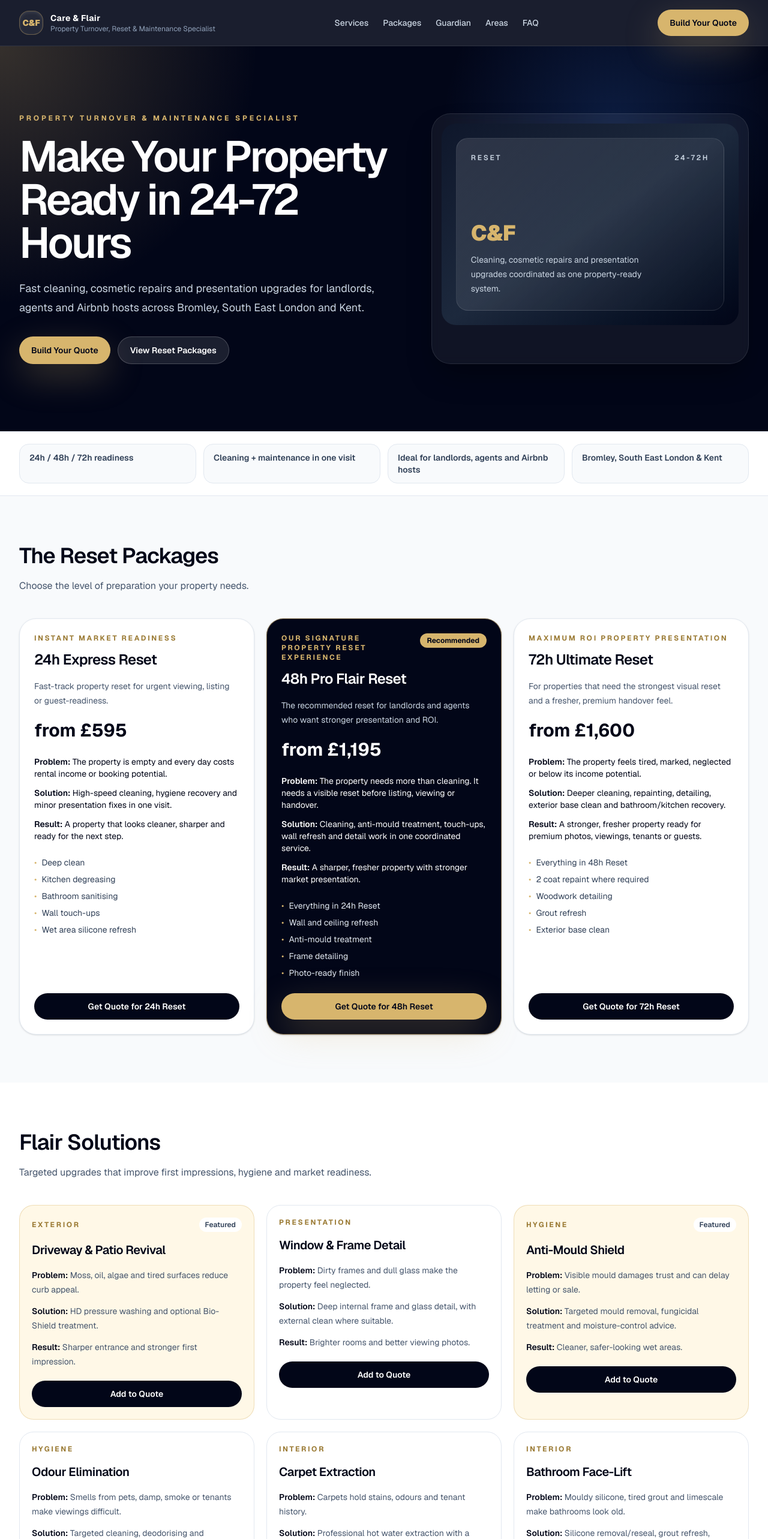
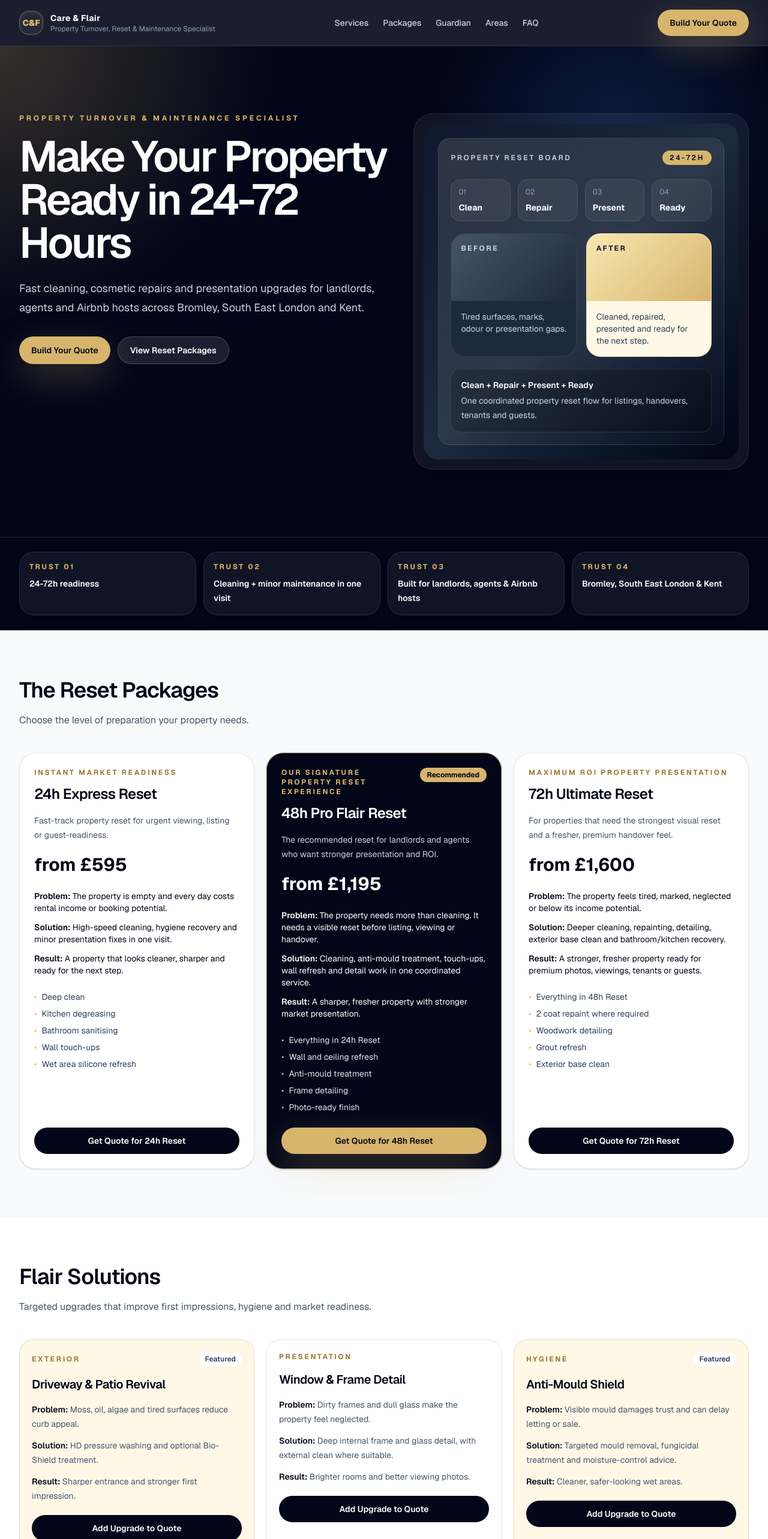
Before and after one commit to RomanKozhushko/Careandflair, a Next.js app: page / in a window 1280 px wide. Shown: the top 2566 px of the page at 60% size. Built offline with nearby package versions, Linux system fonts and the light colour scheme.

Commit message:
Improve homepage trust and visual polish

```diff
--- a/src/app/page.tsx
+++ b/src/app/page.tsx
@@ -5,6 +5,7 @@ import { FAQSection } from "@/homepage/FAQSection";
 import { FlairSolutionsGrid } from "@/homepage/FlairSolutionsGrid";
 import { GuardianPlansSection } from "@/homepage/GuardianPlansSection";
 import { HeroSection } from "@/homepage/HeroSection";
+import { HowItWorksSection } from "@/homepage/HowItWorksSection";
 import { ResetPackagesSection } from "@/homepage/ResetPackagesSection";
 import { TrustBadges } from "@/homepage/TrustBadges";
 import { Footer } from "@/layout/Footer";
@@ -19,6 +20,7 @@ export default function Home() {
         <TrustBadges />
         <ResetPackagesSection />
         <FlairSolutionsGrid />
+        <HowItWorksSection />
         <GuardianPlansSection />
         <BeforeAfterPreview />
         <AreasServedSection />
--- a/src/data/cta-mappings.json
+++ b/src/data/cta-mappings.json
@@ -1,13 +1,14 @@
 [
   { "id": "build-your-quote", "label": "Build Your Quote", "href": "/quote" },
+  { "id": "build-my-property-reset-quote", "label": "Build My Property Reset Quote", "href": "/quote" },
   { "id": "view-reset-packages", "label": "View Reset Packages", "href": "#packages" },
   { "id": "quote-24h-reset", "label": "Get Quote for 24h Reset", "href": "/quote?preset=24h-express-reset" },
   { "id": "quote-48h-reset", "label": "Get Quote for 48h Reset", "href": "/quote?preset=48h-pro-flair-reset" },
   { "id": "quote-72h-reset", "label": "Get Quote for 72h Reset", "href": "/quote?preset=72h-ultimate-reset" },
-  { "id": "quote-driveway-patio", "label": "Add to Quote", "href": "/quote?preset=driveway-patio-revival" },
-  { "id": "quote-window-frame", "label": "Add to Quote", "href": "/quote?preset=window-frame-detail" },
-  { "id": "quote-anti-mould", "label": "Add to Quote", "href": "/quote?preset=anti-mould-shield" },
-  { "id": "quote-odour", "label": "Add to Quote", "href": "/quote?preset=odour-elimination" },
-  { "id": "quote-carpet", "label": "Add to Quote", "href": "/quote?preset=carpet-extraction" },
-  { "id": "quote-bathroom", "label": "Add to Quote", "href": "/quote?preset=bathroom-face-lift" }
+  { "id": "quote-driveway-patio", "label": "Add Upgrade to Quote", "href": "/quote?upgrade=driveway-patio-revival" },
+  { "id": "quote-window-frame", "label": "Add Upgrade to Quote", "href": "/quote?upgrade=window-frame-detail" },
+  { "id": "quote-anti-mould", "label": "Add Upgrade to Quote", "href": "/quote?upgrade=anti-mould-shield" },
+  { "id": "quote-odour", "label": "Add Upgrade to Quote", "href": "/quote?upgrade=odour-elimination" },
+  { "id": "quote-carpet", "label": "Add Upgrade to Quote", "href": "/quote?upgrade=carpet-extraction" },
+  { "id": "quote-bathroom", "label": "Add Upgrade to Quote", "href": "/quote?upgrade=bathroom-face-lift" }
 ]
--- a/src/data/homepage-sections.json
+++ b/src/data/homepage-sections.json
@@ -10,11 +10,12 @@
     "primaryCtaId": "build-your-quote",
     "secondaryCtaId": "view-reset-packages",
     "trustBadges": [
-      "24h / 48h / 72h readiness",
-      "Cleaning + maintenance in one visit",
-      "Ideal for landlords, agents and Airbnb hosts",
+      "24-72h readiness",
+      "Cleaning + minor maintenance in one visit",
+      "Built for landlords, agents & Airbnb hosts",
       "Bromley, South East London & Kent"
-    ]
+    ],
+    "visualSteps": ["Clean", "Repair", "Present", "Ready"]
   },
   {
     "id": "reset-packages",
@@ -33,18 +34,32 @@
     "subtitle": "Targeted upgrades that improve first impressions, hygiene and market readiness."
   },
   {
+    "id": "how-it-works",
+    "type": "howItWorks",
+    "visible": true,
+    "order": 4,
+    "title": "How It Works",
+    "subtitle": "A simple route from property condition to viewing-ready presentation.",
+    "steps": [
+      { "title": "Send property details", "description": "Share the property type, postcode, urgency and photos when available." },
+      { "title": "Choose reset level", "description": "Pick 24h, 48h or 72h based on condition, deadline and presentation goal." },
+      { "title": "We clean, repair and prepare", "description": "Cleaning, minor maintenance and presentation fixes are coordinated together." },
+      { "title": "Property ready for viewing, tenant or guest", "description": "The property is prepared for photos, handover, viewing or short-let turnaround." }
+    ]
+  },
+  {
     "id": "before-after",
     "type": "beforeAfter",
     "visible": true,
-    "order": 4,
-    "title": "Before & After Transformations",
-    "subtitle": "A preview of the property reset standard we are building around."
+    "order": 5,
+    "title": "Before & After Preview",
+    "subtitle": "Real project images can be added from admin later. These placeholders show the intended transformation format without inventing fake work."
   },
   {
     "id": "guardian-plans",
     "type": "guardianPlans",
     "visible": true,
-    "order": 5,
+    "order": 6,
     "title": "Guardian Property Oversight",
     "subtitle": "Recurring checks, reporting and small-fix support for landlords, agents and hosts."
   },
@@ -52,7 +67,7 @@
     "id": "areas-served",
     "type": "areas",
     "visible": true,
-    "order": 6,
+    "order": 7,
     "title": "Areas Served",
     "subtitle": "Local property reset support across our core operating area."
   },
@@ -60,7 +75,7 @@
     "id": "faq",
     "type": "faq",
     "visible": true,
-    "order": 7,
+    "order": 8,
     "title": "Common Questions",
     "subtitle": "Clear answers before you request a quote."
   },
@@ -68,9 +83,9 @@
     "id": "final-cta",
     "type": "cta",
     "visible": true,
-    "order": 8,
+    "order": 9,
     "title": "Need a property ready fast?",
     "subtitle": "Start with a guided quote and choose the package that fits the condition, timeline and property type.",
-    "primaryCtaId": "build-your-quote"
+    "primaryCtaId": "build-my-property-reset-quote"
   }
 ]
--- a/src/homepage/HeroSection.tsx
+++ b/src/homepage/HeroSection.tsx
@@ -5,24 +5,54 @@ export function HeroSection() {
   const section = findSection("hero");
   const primaryCta = findCta(section.primaryCtaId);
   const secondaryCta = findCta(section.secondaryCtaId);
+  const visualSteps = section.visualSteps ?? [];
 
   return (
     <section className="relative overflow-hidden bg-slate-950 text-white">
       <div className="absolute inset-0 bg-[radial-gradient(circle_at_top_left,rgba(215,181,109,0.24),transparent_30%),radial-gradient(circle_at_80%_20%,rgba(59,130,246,0.18),transparent_25%)]" />
-      <div className="relative mx-auto grid max-w-7xl gap-10 px-4 py-20 sm:px-6 lg:grid-cols-[1.1fr_0.9fr] lg:px-8 lg:py-28">
+      <div className="relative mx-auto grid max-w-7xl gap-10 px-4 py-20 sm:px-6 lg:grid-cols-[1.05fr_0.95fr] lg:px-8 lg:py-28">
         <div>
           <p className="text-xs font-bold uppercase tracking-[0.32em] text-[#d7b56d]">{section.eyebrow}</p>
           <h1 className="mt-5 max-w-4xl text-5xl font-semibold tracking-[-0.05em] sm:text-6xl lg:text-7xl">{section.headline}</h1>
           <p className="mt-6 max-w-2xl text-lg leading-8 text-slate-300">{section.subheadline}</p>
           <div className="mt-8 flex flex-col gap-3 sm:flex-row"><CtaButton cta={primaryCta} /><CtaButton cta={secondaryCta} variant="secondary" /></div>
         </div>
+
         <div className="rounded-[2rem] border border-white/10 bg-white/[0.06] p-4 shadow-2xl shadow-black/40 backdrop-blur">
-          <div className="rounded-[1.5rem] bg-gradient-to-br from-slate-900 via-slate-800 to-slate-950 p-6">
-            <div className="flex h-72 flex-col justify-between rounded-[1.25rem] border border-white/10 bg-[linear-gradient(135deg,rgba(255,255,255,0.12),rgba(255,255,255,0.02))] p-6">
-              <div className="flex justify-between text-xs font-semibold uppercase tracking-[0.22em] text-slate-300"><span>Reset</span><span>24-72h</span></div>
-              <div>
-                <p className="text-4xl font-black tracking-tight text-[#d7b56d]">C&F</p>
-                <p className="mt-3 max-w-xs text-sm leading-6 text-slate-300">Cleaning, cosmetic repairs and presentation upgrades coordinated as one property-ready system.</p>
+          <div className="rounded-[1.5rem] bg-gradient-to-br from-slate-900 via-slate-800 to-slate-950 p-5 sm:p-6">
+            <div className="rounded-[1.25rem] border border-white/10 bg-[linear-gradient(135deg,rgba(255,255,255,0.12),rgba(255,255,255,0.02))] p-5">
+              <div className="flex items-center justify-between gap-4 text-xs font-semibold uppercase tracking-[0.22em] text-slate-300">
+                <span>Property Reset Board</span>
+                <span className="rounded-full bg-[#d7b56d] px-3 py-1 text-slate-950">24-72h</span>
+              </div>
+
+              <div className="mt-6 grid gap-3 sm:grid-cols-4">
+                {visualSteps.map((step, index) => (
+                  <div key={step} className="rounded-2xl border border-white/10 bg-white/[0.06] p-3">
+                    <p className="text-xs text-slate-400">0{index + 1}</p>
+                    <p className="mt-2 text-sm font-bold text-white">{step}</p>
+                  </div>
+                ))}
+              </div>
+
+              <div className="mt-5 grid gap-4 sm:grid-cols-2">
+                <div className="overflow-hidden rounded-3xl border border-white/10 bg-slate-800">
+                  <div className="h-28 bg-[linear-gradient(135deg,#475569,#1e293b)] p-4">
+                    <p className="text-xs font-bold uppercase tracking-[0.2em] text-slate-300">Before</p>
+                  </div>
+                  <p className="p-4 text-sm text-slate-300">Tired surfaces, marks, odour or presentation gaps.</p>
+                </div>
+                <div className="overflow-hidden rounded-3xl border border-[#d7b56d]/35 bg-[#fff8e7] text-slate-950">
+                  <div className="h-28 bg-[linear-gradient(135deg,#f8e7b0,#d7b56d)] p-4">
+                    <p className="text-xs font-bold uppercase tracking-[0.2em] text-slate-900">After</p>
+                  </div>
+                  <p className="p-4 text-sm text-slate-700">Cleaned, repaired, presented and ready for the next step.</p>
+                </div>
+              </div>
+
+              <div className="mt-5 rounded-2xl border border-white/10 bg-black/20 p-4">
+                <p className="text-sm font-semibold text-white">Clean + Repair + Present + Ready</p>
+                <p className="mt-1 text-sm leading-6 text-slate-300">One coordinated property reset flow for listings, handovers, tenants and guests.</p>
               </div>
             </div>
           </div>
--- /dev/null
+++ b/src/homepage/HowItWorksSection.tsx
@@ -0,0 +1,24 @@
+import { findSection } from "@/lib/content";
+import { SectionHeader } from "@/ui/SectionHeader";
+
+export function HowItWorksSection() {
+  const section = findSection("how-it-works");
+  const steps = section.steps ?? [];
+
+  return (
+    <section className="bg-white px-4 py-20 sm:px-6 lg:px-8">
+      <div className="mx-auto max-w-7xl">
+        <SectionHeader title={section.title} subtitle={section.subtitle} align="center" />
+        <div className="mt-10 grid gap-4 md:grid-cols-4">
+          {steps.map((step, index) => (
+            <article key={step.title} className="rounded-[1.5rem] border border-slate-200 bg-slate-50 p-5">
+              <div className="flex h-10 w-10 items-center justify-center rounded-full bg-slate-950 text-sm font-bold text-[#d7b56d]">{index + 1}</div>
+              <h3 className="mt-5 text-lg font-semibold text-slate-950">{step.title}</h3>
+              <p className="mt-3 text-sm leading-6 text-slate-600">{step.description}</p>
+            </article>
+          ))}
+        </div>
+      </div>
+    </section>
+  );
+}
--- a/src/homepage/TrustBadges.tsx
+++ b/src/homepage/TrustBadges.tsx
@@ -2,10 +2,16 @@ import { findSection } from "@/lib/content";
 
 export function TrustBadges() {
   const badges = findSection("hero").trustBadges ?? [];
+
   return (
-    <section className="border-y border-slate-200 bg-white">
-      <div className="mx-auto grid max-w-7xl gap-3 px-4 py-5 sm:grid-cols-2 sm:px-6 lg:grid-cols-4 lg:px-8">
-        {badges.map((badge) => <div key={badge} className="rounded-2xl border border-slate-200 bg-slate-50 px-4 py-3 text-sm font-semibold text-slate-700">{badge}</div>)}
+    <section className="border-y border-[#d7b56d]/20 bg-slate-950">
+      <div className="mx-auto grid max-w-7xl gap-3 px-4 py-6 sm:grid-cols-2 sm:px-6 lg:grid-cols-4 lg:px-8">
+        {badges.map((badge, index) => (
+          <div key={badge} className="rounded-3xl border border-white/10 bg-white/[0.06] p-4 shadow-lg shadow-black/10">
+            <p className="text-xs font-bold uppercase tracking-[0.22em] text-[#d7b56d]">Trust 0{index + 1}</p>
+            <p className="mt-2 text-sm font-semibold leading-6 text-white">{badge}</p>
+          </div>
+        ))}
       </div>
     </section>
   );
--- a/src/lib/types.ts
+++ b/src/lib/types.ts
@@ -37,6 +37,11 @@ export type HomepageSection = Visibility & {
   primaryCtaId?: string;
   secondaryCtaId?: string;
   trustBadges?: string[];
+  visualSteps?: string[];
+  steps?: Array<{
+    title: string;
+    description: string;
+  }>;
 };
 
 export type ServicePackage = Visibility & {
```
Also changed, not shown: src/homepage/BeforeAfterPreview.tsx (+15 -3 lines).
